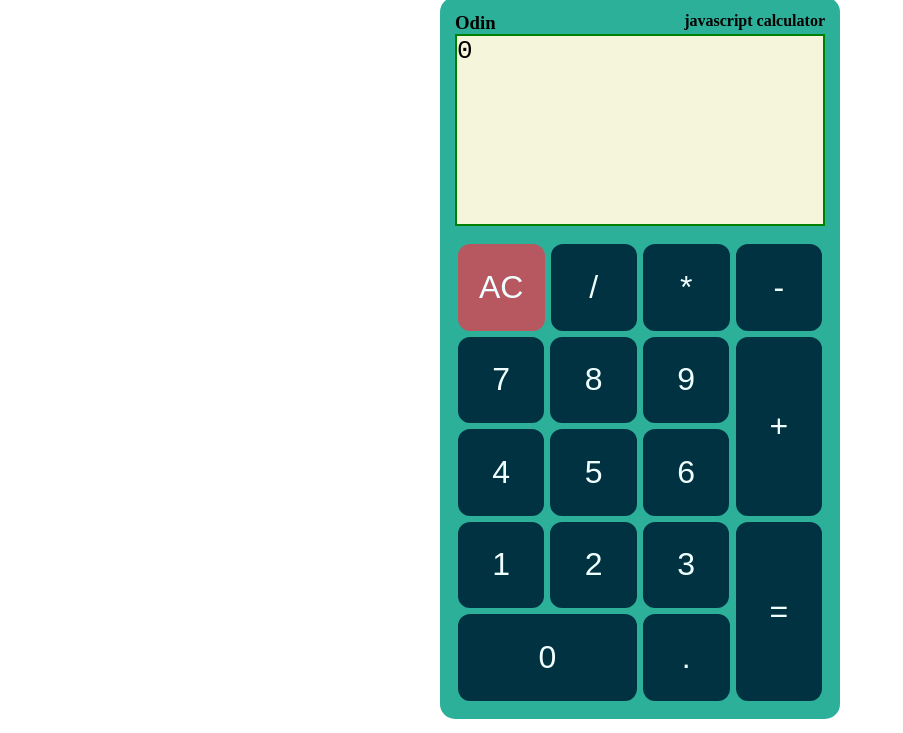
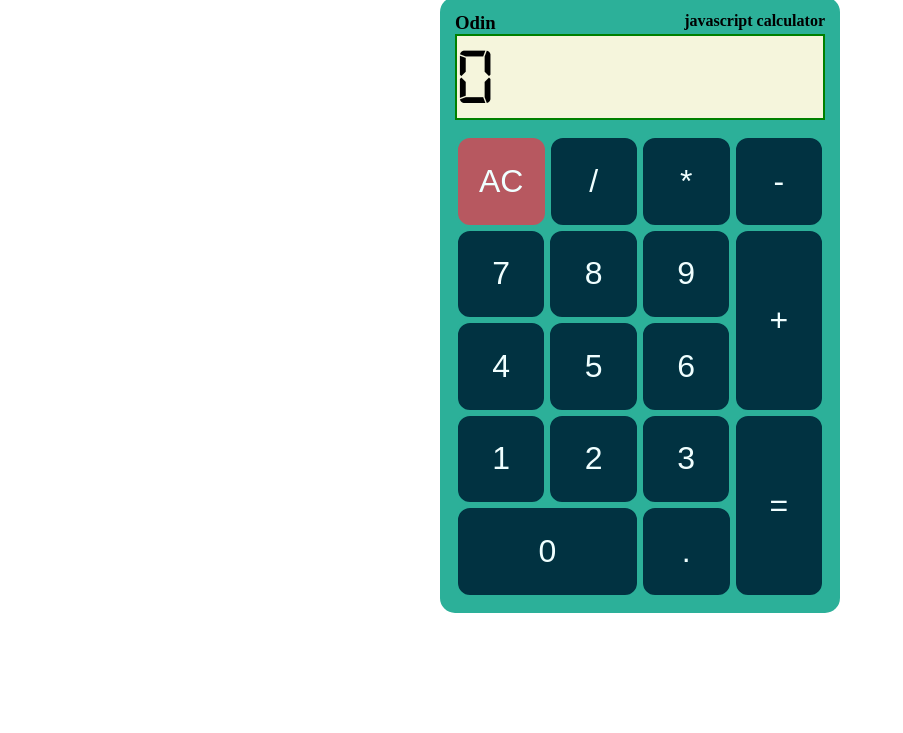
Before and after one commit to BertVoor/odin-calculator, a plain HTML site: page index.html in a window 1280 px wide. Shown: the part 67-800 px from the top of the page, without its empty margins (0-903 px from the left). Drawn offline with Linux system fonts and the light colour scheme.

Commit message:
added digital-7 font to calculator screen

```diff
--- a/style.css
+++ b/style.css
@@ -1,3 +1,8 @@
+@font-face {
+	font-family: digital-7;
+	src: url("fonts/digital-7/Digital7Mono-Yz9J4.ttf");
+}
+
 * {
 	margin: 0;
 	padding: 0;
@@ -23,11 +28,10 @@
 #screen {
 	background-color: beige;
 	width: 100%;
-	height: 15vw;
 	border: 2px solid green;
 	color: black;
-	font-size: 2em;
-	font-family: monospace;
+	font-size: 5em;
+	font-family: digital-7;
 }
 #buttons {
 	display: flex;
```
Also changed, not shown: fonts/digital-7/Digital7-rg1mL.ttf (added), fonts/digital-7/Digital7Italic-BW658.ttf (added), fonts/digital-7/Digital7Mono-Yz9J4.ttf (added), fonts/digital-7/Digital7Monoitalic-8MDLJ.ttf (added).
